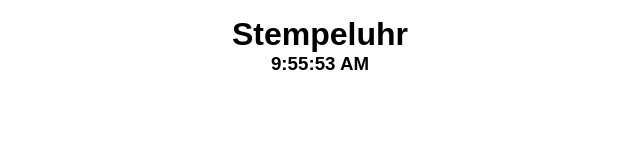
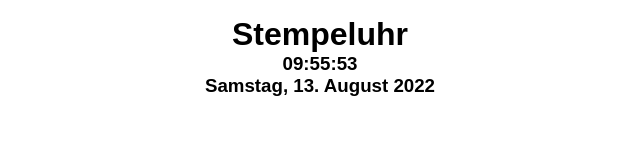
Before and after one commit to stvnso/PunchClock, a plain HTML site: page index.html in a window 1280 px wide. Shown: the whole page, without its empty margins (320-960 px from the left). Drawn offline with Linux system fonts and the light colour scheme; a web font is replaced by a local one.

Commit message:
current date

```diff
--- a/css/main.css
+++ b/css/main.css
@@ -36,4 +36,5 @@ h2 {
     justify-content: center;
     align-items: center;
     margin-top: 1rem;
+    fle
 }
--- a/script.js
+++ b/script.js
@@ -1,7 +1,13 @@
 function refreshTime() {
-    const timeDisplay = document.getElementById("time");
-    const currentDate = new Date();
-    var currentTime = currentDate.toLocaleTimeString();
-    timeDisplay.textContent = currentTime;
+    const timeDisplay = document.getElementById("time")
+    const dateDisplay = document.getElementById("date")
+    const currentDate = new Date()
+    const options = { weekday: 'long', year: 'numeric', month: 'long', day: 'numeric' };
+
+    var currentTime = currentDate.toLocaleTimeString('en-US', { hour12: false })
+    timeDisplay.textContent = currentTime
+    dateDisplay.textContent = currentDate.toLocaleDateString('de-DE', options)
+
+
   }
-    setInterval(refreshTime, 1000);
+    setInterval(refreshTime, 1000)
```
